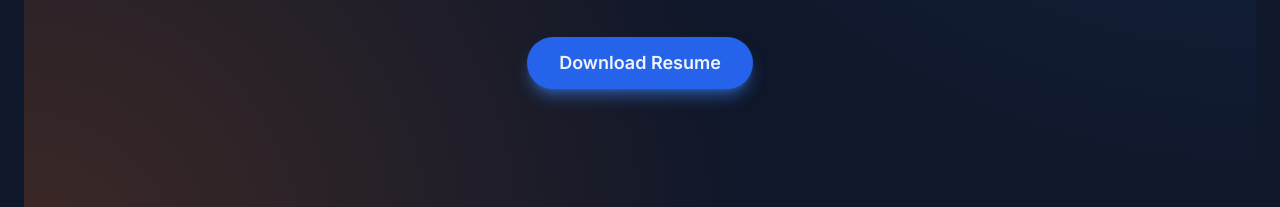
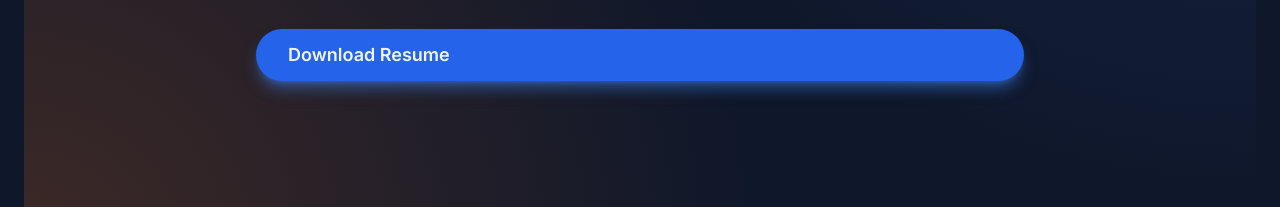
Before and after one commit to Yash2328/my-portfolio-website, a plain HTML site: page index.html in a window 1280 px wide. Shown: the part 593-800 px from the top of the page. Drawn offline with nearby package versions, Linux system fonts and the light colour scheme.

Commit message:
profile upadte

```diff
--- a/index.html
+++ b/index.html
@@ -330,15 +330,16 @@
                     Data Analyst, AI Automation Specialist & Software Developer — Committed to turning data into
                     actionable business intelligence.
                 </p>
-                <div class="flex justify-center space-x-4 pt-4 anim-reveal">
+                <!-- <div class="flex justify-center space-x-4 pt-4 anim-reveal"> -->
                     <!-- Download Resume Button -->
-                    <a href="/resume/yash_shirdhone_9158231595_resume.pdf" download
+
+                <!-- </div> -->
+
+
+                <a href="/resume/yash_shirdhone_9158231595_resume.pdf" download
                         class="magnetic-btn text-lg px-8 py-3 rounded-full font-semibold bg-blue-600 hover:bg-blue-700 transition shadow-lg shadow-blue-500/50 flex items-center">
                         Download Resume
-                    </a>
-                </div>
-
-
+                </a>
 
             </div>
         </section>
```
